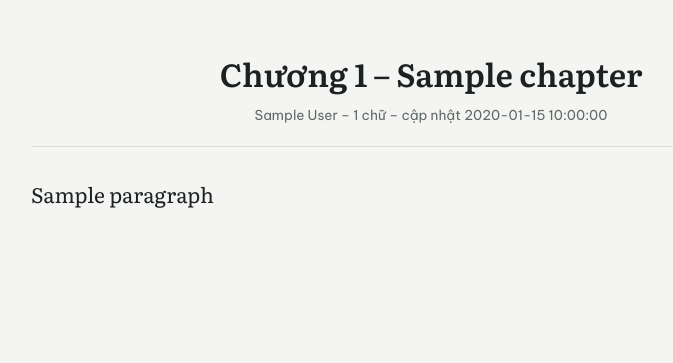
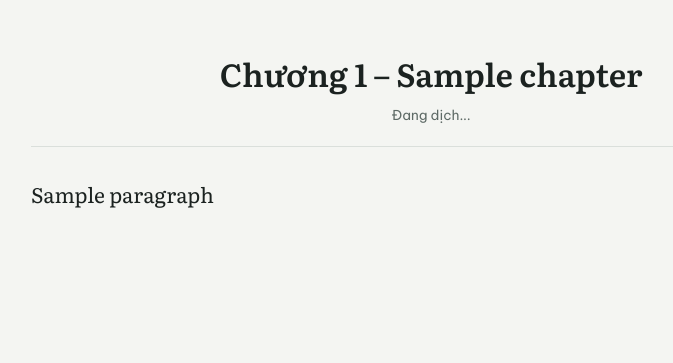
Before and after one commit to vonhathanh/lm-translate, a FastAPI app: template server/templates/chapter.html in a window 1280 px wide. Shown: the part 57-420 px from the top of the page, without its empty margins (209-882 px from the left). Run offline with FastAPI, Linux system fonts and the light colour scheme; the template is opened without the code that fills it: most values are stand-ins (such as "Sample title", 1, 10 or a date in 2020).

Commit message:
add button to translate raw chapter

```diff
--- a/server/templates/chapter.html
+++ b/server/templates/chapter.html
@@ -1,7 +1,7 @@
 {% extends "base.html" %}
 {% block title %}{{ chapter.title }} – {{ book.title }}{% endblock %}
 {% block body_class %}is-reader{% endblock %}
-
+{% block scripts %}<script src="{{ url_for('static', path='js/reader.js') }}"></script>{% endblock %}
 {% block header %}
 <header class="reader-bar" id="bar">
   <a class="icon-btn" href="{{ url_for('get_book_detail', book_id=book.id) }}" aria-label="Về trang truyện">
@@ -29,7 +29,11 @@
 <article class="reader">
   <h1>Chương {{ chapter.index }} – {{ chapter.title }}</h1>
   <p class="reader-meta">
-    {{ chapter.author or book.author }} – {{ chapter.word_count }} chữ{% if chapter.updated_at %} – cập nhật {{ chapter.updated_at }}{% endif %}
+    {% if chapter.status == 'translating' %}
+      <span class="badge badge-warning">Đang dịch...</span>
+    {% elif chapter.status == 'raw' %}
+      <button class="btn btn-primary" id="translate-chapter" data-chapter-id="{{ chapter.id }}" onclick="handleChapterTranslation(this)">Dịch Chương Này</button>
+    {% endif %}
   </p>
   <div class="prose">
     {% for p in paragraphs %}<p>{{ p }}</p>
@@ -53,5 +57,3 @@
   {% endif %}
 </nav>
 {% endblock %}
-
-{% block scripts %}<script src="{{ url_for('static', path='js/reader.js') }}"></script>{% endblock %}
```
